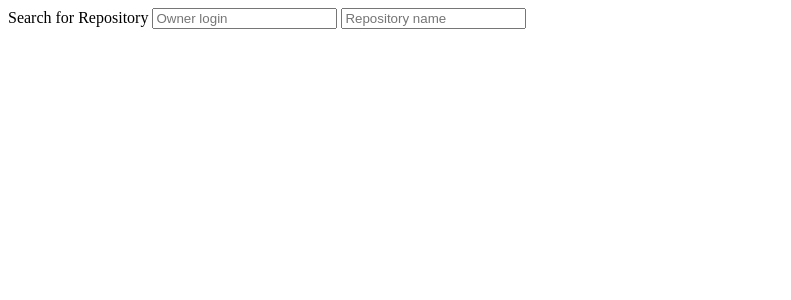
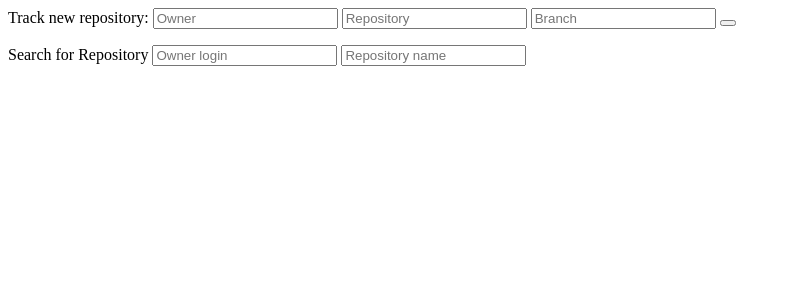
Before and after one commit to BP-n-Co/bp-web-py, a FastAPI app: page /repositories/get_repos in a window 1280 px wide. Shown: the top 300 px of the page, without its empty margins (0-791 px from the left). Run offline with FastAPI, Linux system fonts and the light colour scheme; data that the repository does not hold is empty.

Commit message:
form data to track new repo

```diff
--- a/requirements.txt
+++ b/requirements.txt
@@ -12,7 +12,8 @@ MarkupSafe==3.0.2
 pydantic==2.11.4
 pydantic_core==2.33.2
 python-dotenv==1.1.0
-requests==2.32.3
+python-multipart==0.0.20
+requests==2.32.4
 sniffio==1.3.1
 starlette==0.46.2
 typing-inspection==0.4.0
--- a/src/main.py
+++ b/src/main.py
@@ -1,3 +1,9 @@
+import sys
+from pathlib import Path
+
+root_path = Path(__file__).resolve().parent
+sys.path.append(str(root_path))
+
 import uvicorn
 from fastapi import FastAPI
 from fastapi.staticfiles import StaticFiles
--- a/src/routes/repositories/router.py
+++ b/src/routes/repositories/router.py
@@ -10,8 +10,20 @@ templates = Jinja2Templates(directory=templates_path / "repositories")
 
 
 @router.get("", response_class=HTMLResponse)
-async def hello_world(request: Request):
+async def load_mainpage(request: Request):
     return templates.TemplateResponse(request=request, name="mainpage.html")
+
+
+@router.post("")
+async def track_new_repo(request: Request):
+    form_raw = await request.form()
+    fetch_url = BACKEND_URL_V1 + "repositories"
+    resp = requests.post(url=fetch_url, json=dict(form_raw))
+    base_logger.info(resp.json())
+    if resp.status_code == 201:
+        return templates.TemplateResponse(request=request, name="track_success.html")
+    else:
+        return templates.TemplateResponse(request=request, name="track_fail.html")
 
 
 @router.get("/get_repos", response_class=HTMLResponse)
--- a/src/templates/repositories/repositories.html
+++ b/src/templates/repositories/repositories.html
@@ -1,6 +1,9 @@
 <!-- prettier-ignore-attribute (x-init) -->
 <div
   x-data="{
+    new_owner: '',
+    new_repo: '',
+    new_branch: '',
     repo_name: '',
     repo_owner: '',
     open: false,
@@ -14,6 +17,68 @@
   @click.outside="open = false"
   class="rounded-lg bg-white p-1 text-center shadow-md"
 >
+  <!-- Track new repository -->
+  <div class="mb-4 rounded-lg bg-white p-4 shadow-md">
+    <form
+      x-data="{ loading: false }"
+      @htmx:before-request="loading = true"
+      @htmx:after-request="loading = false"
+      hx-post="/repositories"
+      hx-target="#flash-message"
+      hx-swap="innerHTML"
+      class="flex flex-wrap items-center justify-end gap-2"
+    >
+      <span class="mr-auto font-semibold text-indigo-600">Track new repository:</span>
+
+      <input
+        type="text"
+        name="owner"
+        placeholder="Owner"
+        class="rounded-md border border-gray-300 p-2 text-sm"
+      />
+      <input
+        type="text"
+        name="name"
+        placeholder="Repository"
+        class="rounded-md border border-gray-300 p-2 text-sm"
+      />
+      <input
+        type="text"
+        name="branch"
+        placeholder="Branch"
+        class="rounded-md border border-gray-300 p-2 text-sm"
+      />
+      <button
+        type="submit"
+        class="flex items-center gap-2 rounded-md bg-indigo-600 px-4 py-2 text-white hover:bg-indigo-700 disabled:opacity-50"
+        :disabled="loading"
+      >
+        <svg
+          x-show="loading"
+          class="h-4 w-4 animate-spin text-white"
+          fill="none"
+          viewBox="0 0 24 24"
+          xmlns="http://www.w3.org/2000/svg"
+        >
+          <circle
+            class="opacity-25"
+            cx="12"
+            cy="12"
+            r="10"
+            stroke="currentColor"
+            stroke-width="4"
+          ></circle>
+          <path
+            class="opacity-75"
+            fill="currentColor"
+            d="M4 12a8 8 0 018-8v4l3-3-3-3v4a8 8 0 00-8 8z"
+          ></path>
+        </svg>
+        <span x-text="loading ? 'Tracking...' : 'Track'"></span>
+      </button>
+    </form>
+  </div>
+  <div id="flash-message"></div>
   <div class="flex gap-2 rounded-sm border-gray-100 bg-gray-100 p-1">
     <span class="flex-1">Search for Repository</span>
     <input
```
Also changed, not shown: src/templates/repositories/track_fail.html (added, +9 -0 lines), src/templates/repositories/track_success.html (added, +9 -0 lines).
